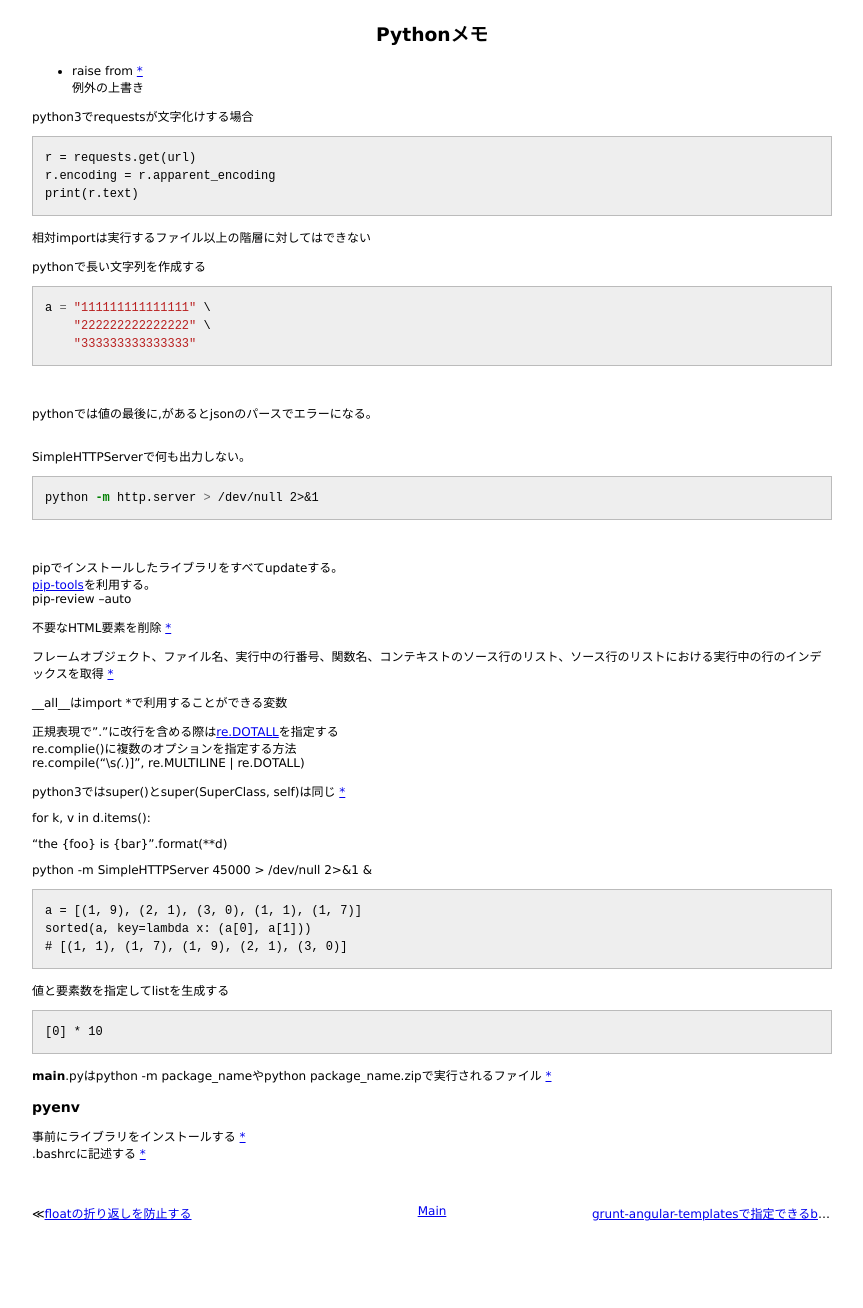
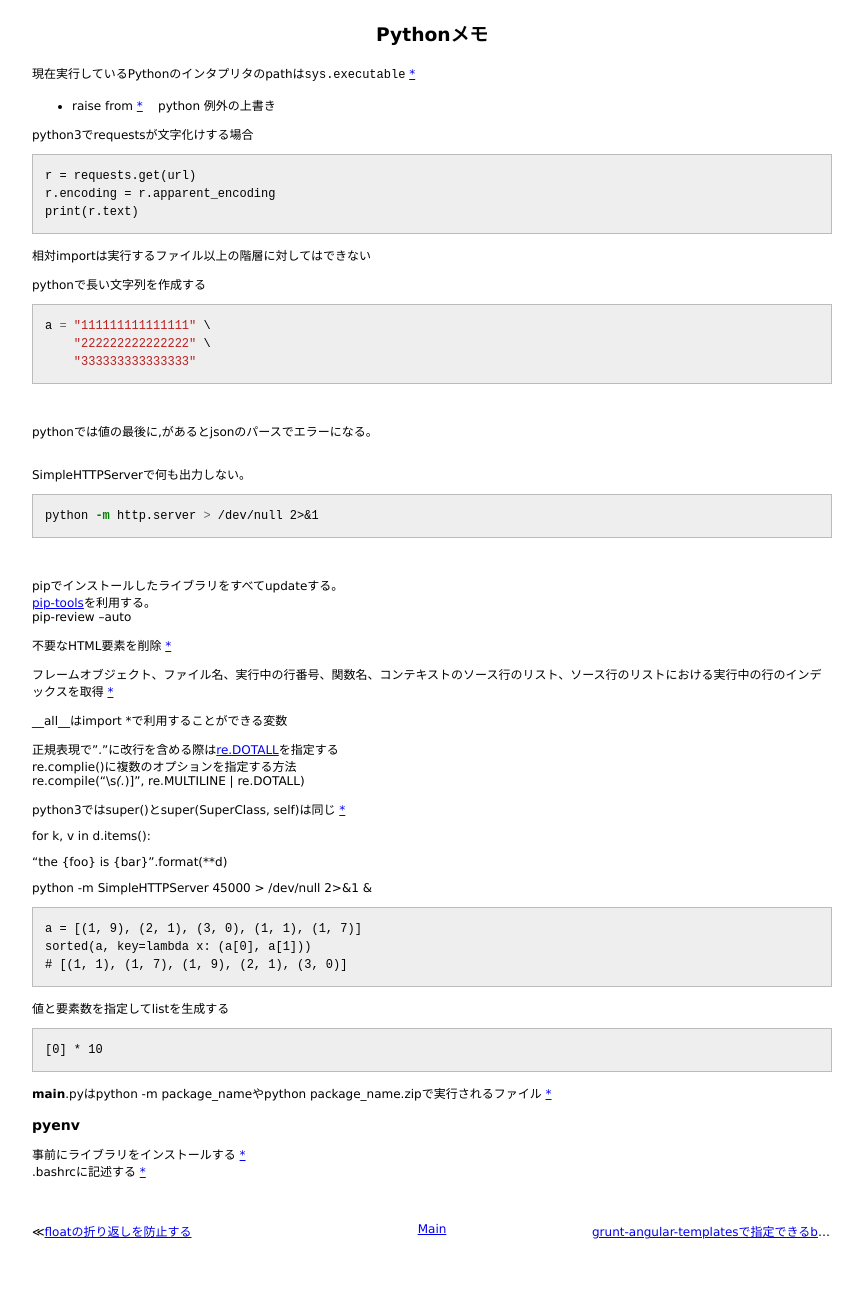
Before and after one commit to 38elements/38elements.github.com, a Jekyll site: the page built from _posts/2014-7-2-python.md, in a window 1280 px wide. Shown: the whole page, without its empty margins (208-1071 px from the left). Built offline with Jekyll 4.4.1, drawn with Linux system fonts in a browser that asks for light colours.

Commit message:
Update 2014-7-2-python.md

```diff
--- a/_posts/2014-7-2-python.md
+++ b/_posts/2014-7-2-python.md
@@ -2,8 +2,9 @@
 layout: posts
 title: Pythonメモ
 ---
+現在実行しているPythonのインタプリタのpathは`sys.executable` [\*](https://docs.python.org/3.5/library/sys.html#sys.executable)
 
-* raise from [\*](https://docs.python.org/3.5/whatsnew/3.3.html#pep-409-suppressing-exception-context)
+* raise from [\*](https://docs.python.org/3.5/whatsnew/3.3.html#pep-409-suppressing-exception-context)    python
 例外の上書き
 
 python3でrequestsが文字化けする場合
```
